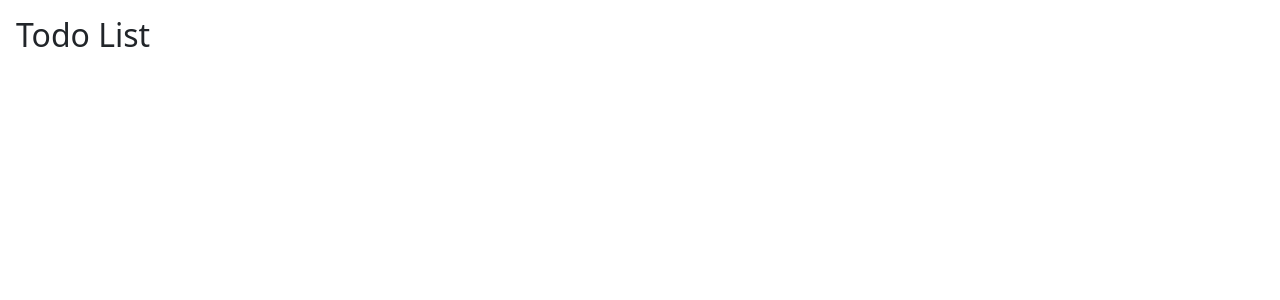
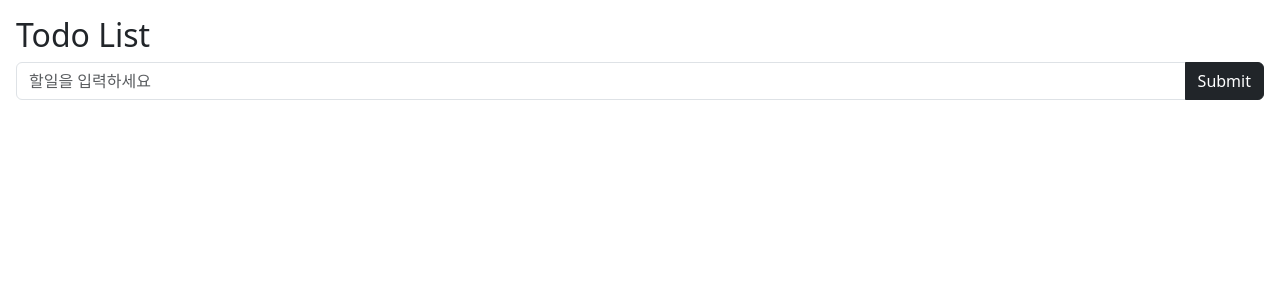
Before and after one commit to nam2626/KH_2025_04_REACT, a React (Create React App) app in the folder todo-list-v1/: page / in a window 1280 px wide. Shown: the top 300 px of the page. Built offline with nearby package versions, Linux system fonts and the light colour scheme.

Commit message:
리스트, 폼 컴포넌트 작성

```diff
--- /dev/null
+++ b/todo-list-v1/src/components/TodoForm.jsx
@@ -0,0 +1,11 @@
+import { useRef } from 'react';
+
+export default () => {
+  const txt = useRef(null);
+  return (
+    <div className="input-group">
+      <input type="text" ref={txt} placeholder="할일을 입력하세요" className="form-control" />
+      <button className="btn btn-dark">Submit</button>
+    </div>
+  );
+};
--- a/todo-list-v1/src/components/TodoTemplate.jsx
+++ b/todo-list-v1/src/components/TodoTemplate.jsx
@@ -1,4 +1,5 @@
 import { useState } from 'react';
+import TodoForm from './TodoForm';
 
 const list = [
   { id: 1, text: '1번째 할일', done: false },
@@ -13,6 +14,7 @@ export default () => {
   return (
     <div>
       <h2>Todo List</h2>
+      <TodoForm />
     </div>
   );
 };
```
Also changed, not shown: todo-list-v1/src/components/TodoList.jsx (added, +21 -0 lines).
